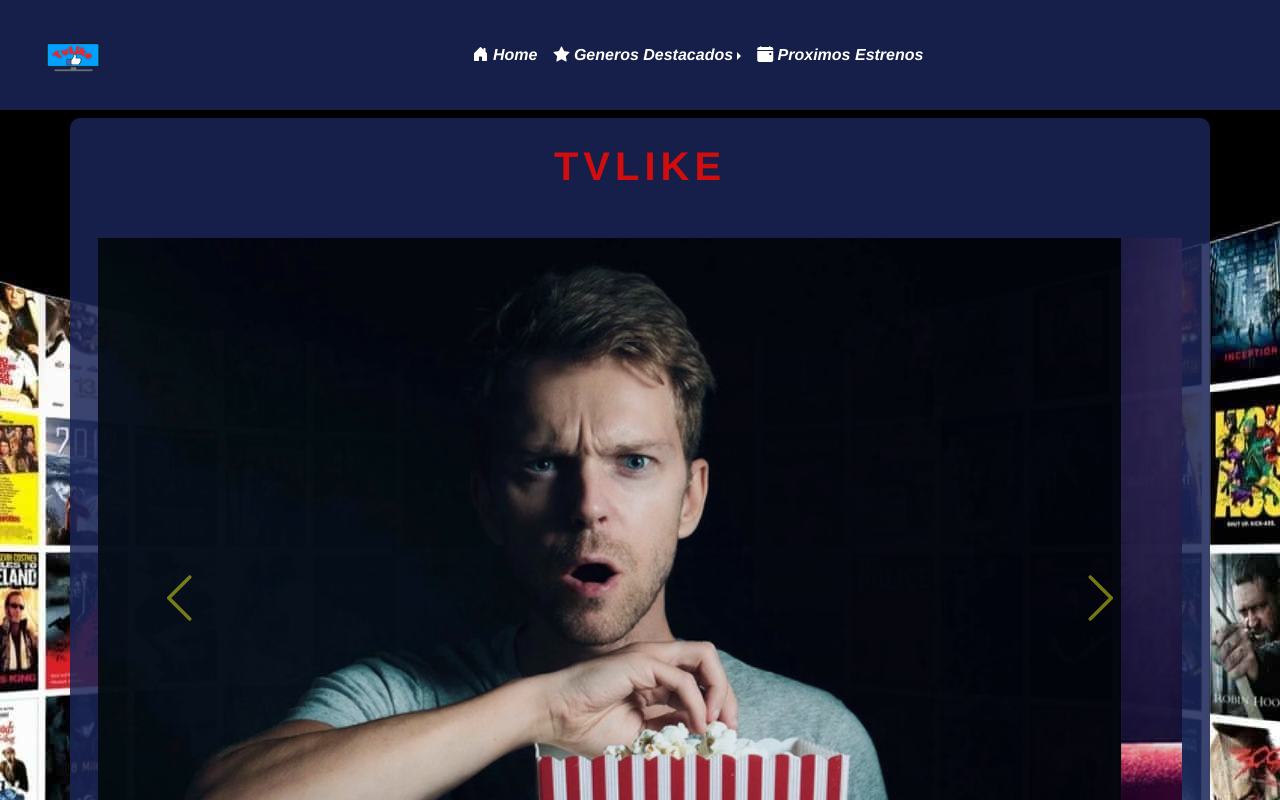
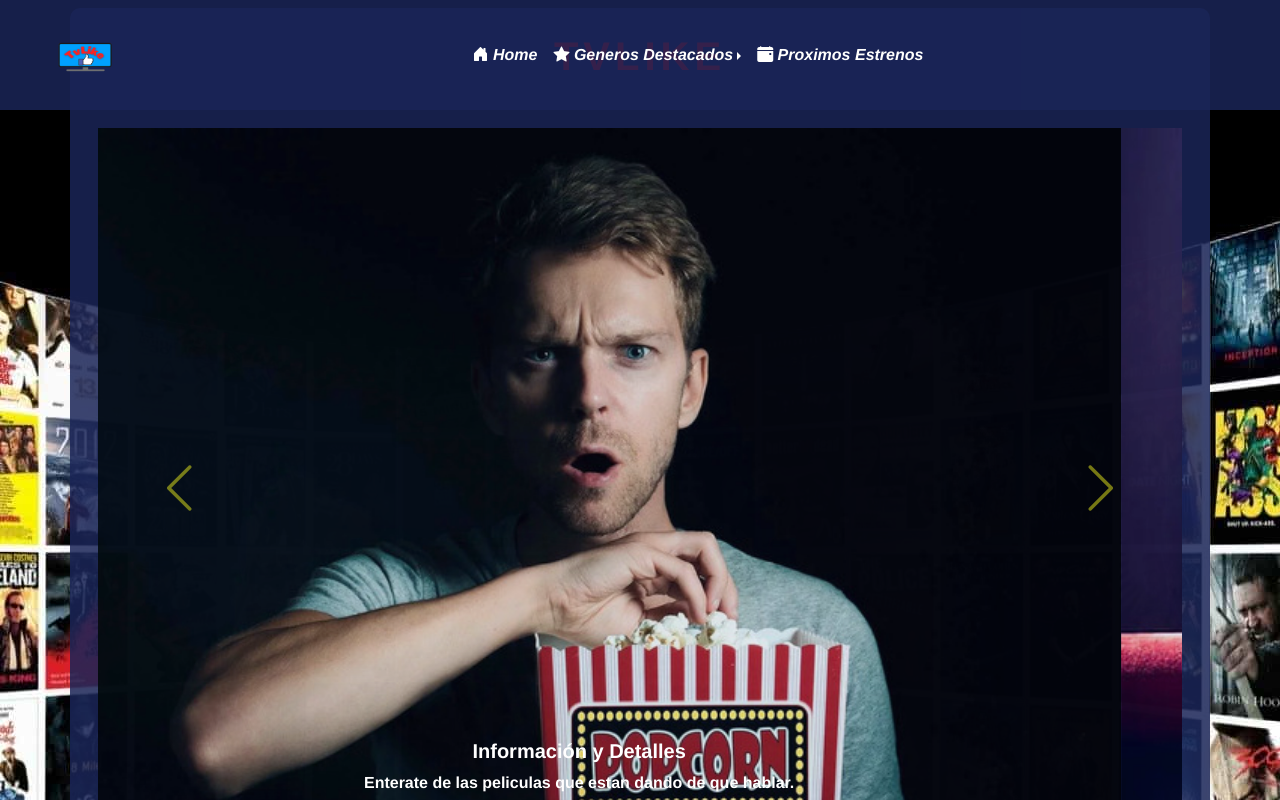
Before and after one commit to aparra67/TvLike-Vue, a Vue app: page / in a window 1280 px wide. Shown: the top 800 px of the page. Built offline with nearby package versions, Linux system fonts and the light colour scheme; no server answers.

Commit message:
Colocar el menu de navegacion fijo

```diff
--- a/src/components/MenuTv.vue
+++ b/src/components/MenuTv.vue
@@ -1,7 +1,7 @@
 <template>
     <div class=" row">
 
-        <nav class="navbar navbar-expand-lg navbar-dark menu-header">
+        <nav class="navbar navbar-expand-lg navbar-dark fixed-top menu-header">
             <div class="container-fluid">
                 <a class="navbar-brand" href="/">
                     <img src="../../public/TvLike-transparent.png" width="100" height="80" class="d-inline-block align-text-top"/>
```
